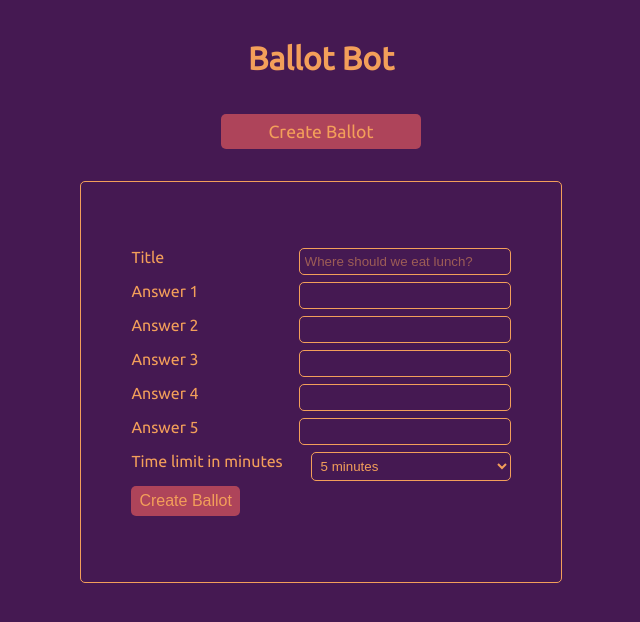
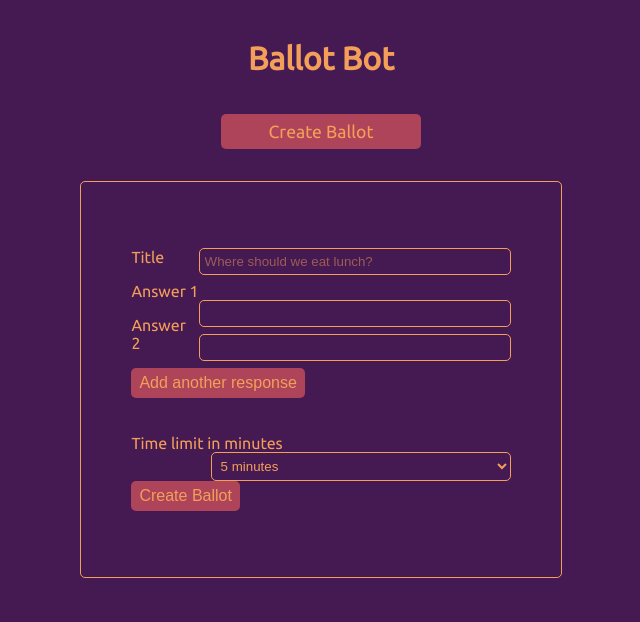
Before and after one commit to richwblake/ballotbot-frontend, a React (Vite) app: page /new in a window 1280 px wide. Shown: the top 622 px of the page, without its empty margins (319-959 px from the left). Built offline with nearby package versions, Linux system fonts and the light colour scheme.

Commit message:
Adds new response fields on click

```diff
--- a/src/index.css
+++ b/src/index.css
@@ -53,7 +53,7 @@ li:hover {
 
 .new-ballot-inp {
     float: right;
-    width: 200px;
+    width: 300px;
     color: #F39F5A;
     padding: 5px;
     background: none;
@@ -87,7 +87,7 @@ li:hover {
     font-weight: bold;
 }
 
-#create-ballot-btn {
+#create-ballot-btn, #add-field-btn {
     border-radius: 5px;
     border: none;
     font-size: 16px;
@@ -95,8 +95,19 @@ li:hover {
     color: #F39F5A;
     text-decoration: none;
     background-color: #AE445A;
+    width: fit-content;
+    margin: auto;
 }
 
 #create-ballot-btn:hover {
     background-color: #662549;
 }
+
+.response-title {
+    border-top: 1px solid #F39F5A;
+    padding-top: 7px;
+}
+
+#add-field-btn {
+    margin-bottom: 20px;
+}
--- a/src/routes/ballot.jsx
+++ b/src/routes/ballot.jsx
@@ -28,7 +28,7 @@ export default function Ballot() {
     const renderResponses = responses => {
         return responses.map(r => (
             <div id='responses' key={r.pubId}>
-                <h3>{r.content}</h3>
+                <h2 className='response-title'>{r.content}</h2>
                 <p>Votes: {r.votes}</p>
             </div>));
     }
@@ -44,7 +44,7 @@ export default function Ballot() {
     return (
         <div id='ballot'>
             <h1>{ballot.title}</h1>
-            <p>{formatTimeLeft()}</p>
+            <p><i>{formatTimeLeft()}</i></p>
             {renderResponses(ballot.responses)}
         </div>
     );
--- a/src/routes/edit.jsx
+++ b/src/routes/edit.jsx
@@ -73,7 +73,7 @@ export default function VoteBallot() {
     const renderResults = () => {
         return ballot.responses.map(r => (
             <div id='responses' key={r.pubId}>
-                <h2>{r.content}</h2>
+                <h2 className='response-title'>{r.content}</h2>
                 <p>Votes: {r.votes}</p>
             </div>));
     };
--- a/src/routes/new.jsx
+++ b/src/routes/new.jsx
@@ -10,7 +10,13 @@ const postData = async postObject => {
 export async function action({ request, params }) {
     const formData = await request.formData();
     const ballotInfo = Object.fromEntries(formData);
-    console.log(ballotInfo);
+
+    let responses = [];
+    for (let key in ballotInfo) {
+        if (key.slice(0, 3) === 'ans') {
+            responses.push({ content: ballotInfo[key] });
+        }
+    }
 
     const postObj= {
         method: "POST",
@@ -20,14 +26,7 @@ export async function action({ request, params }) {
         body: JSON.stringify({
             title: ballotInfo.title,
             exp_s: parseInt(ballotInfo.timer) * 60,
-            responses: [
-                {
-                    content: ballotInfo.ans1,
-                },
-                {
-                    content: ballotInfo.ans2,
-                },
-            ],
+            responses,
         }),
     }
 
@@ -38,7 +37,7 @@ export async function action({ request, params }) {
 
 export default function NewBallot() {
 
-    const [numTextFields, setNumTextFields] = useState(5);
+    const [numTextFields, setNumTextFields] = useState(2);
 
     const renderTextFields = () => {
         let fields = [];
@@ -61,6 +60,11 @@ export default function NewBallot() {
         return fields;
     };
 
+    const handleAddField = e => {
+        e.preventDefault();
+        setNumTextFields(prev => prev + 1);
+    }
+
     return (
         <Form method='post' id='ballot-form'>
             <p>
@@ -75,6 +79,7 @@ export default function NewBallot() {
                 </label>
             </p>
             {renderTextFields()}
+            <button onClick={handleAddField} id="add-field-btn">Add another response</button>
             <p>
                 <label>
                     <span>Time limit in minutes</span>
```
